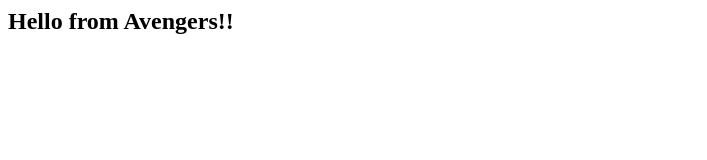
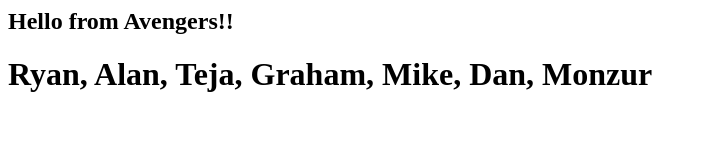
Before and after one commit to monzureelahi/avb, a plain HTML site: page index.html in a window 1280 px wide. Shown: the whole page, without its empty margins (0-707 px from the left). Drawn offline with Linux system fonts and the light colour scheme.

Commit message:
Update index.html

```diff
--- a/index.html
+++ b/index.html
@@ -3,7 +3,7 @@
 <body>
 
 <h2>Hello from Avengers!!</h2>
-
+<h1> Ryan, Alan, Teja, Graham, Mike, Dan, Monzur</h1>
 </body>
 
 </html>
```
